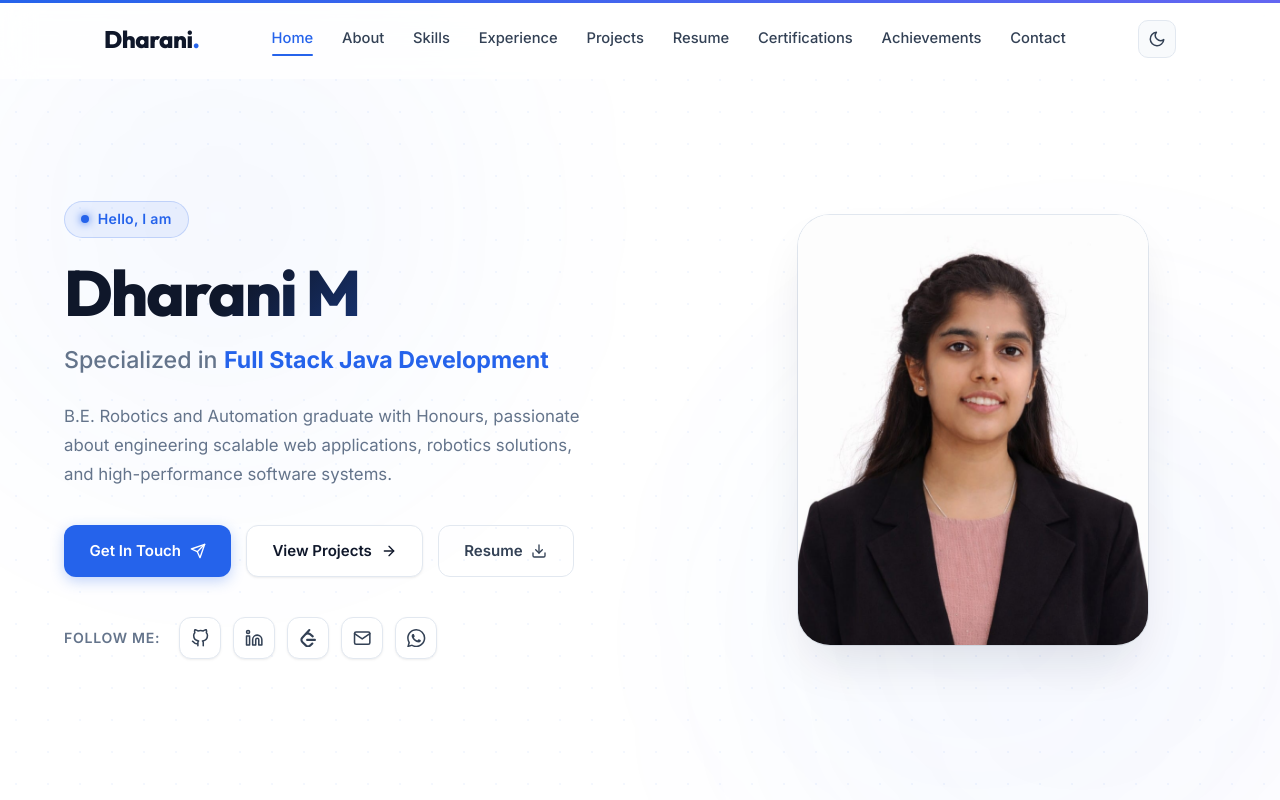
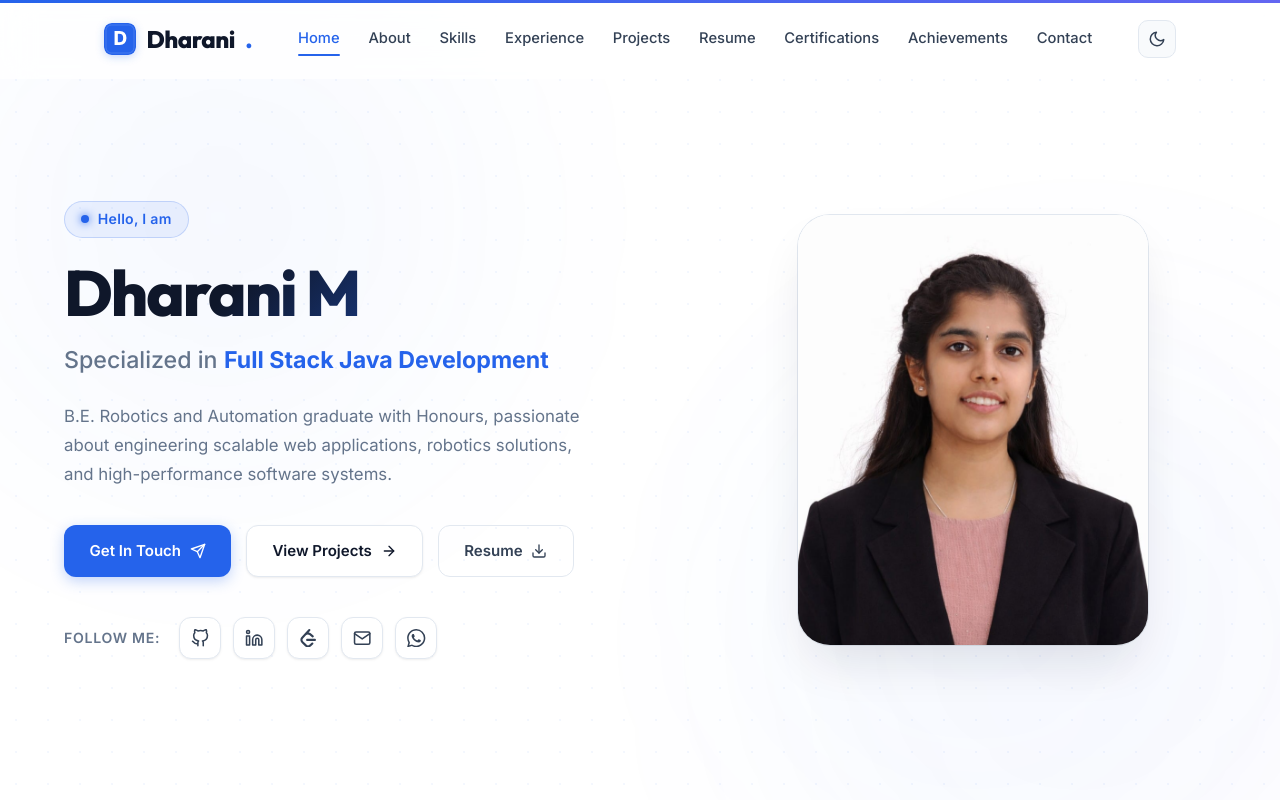
Before and after one commit to dharani-moorthy/dharani-portfolio, a React (Vite) app: page / in a window 1280 px wide. Shown: the top 800 px of the page. Built offline with nearby package versions, Linux system fonts and the light colour scheme.

Commit message:
Add professional monogram logo for navbar, footer, and browser favicon

```diff
--- a/index.html
+++ b/index.html
@@ -2,7 +2,7 @@
 <html lang="en">
   <head>
     <meta charset="UTF-8" />
-    <link rel="icon" type="image/svg+xml" href="/vite.svg" />
+    <link rel="icon" type="image/svg+xml" href="/logo.svg" />
     <meta name="viewport" content="width=device-width, initial-scale=1.0" />
     <meta name="description" content="Dharani M - Full Stack Java & Web Developer | Robotics Engineer. Premium personal portfolio website showcasing projects, skills, and experience." />
 
--- a/src/components/Footer/Footer.jsx
+++ b/src/components/Footer/Footer.jsx
@@ -9,7 +9,10 @@ const Footer = () => {
       <div className={styles.container}>
         <div className={styles.top}>
           <div className={styles.brand}>
-            <h2>Dharani<span>.</span></h2>
+            <div className={styles.brandLogo}>
+              <img src="/logo.svg" alt="Dharani Logo" className={styles.logoIcon} />
+              <h2>Dharani<span>.</span></h2>
+            </div>
             <p>Building scalable web applications, robotics solutions, and software systems.</p>
           </div>
 
--- a/src/components/Footer/Footer.module.css
+++ b/src/components/Footer/Footer.module.css
@@ -17,9 +17,24 @@
   margin-bottom: 3.5rem;
 }
 
+.brandLogo {
+  display: flex;
+  align-items: center;
+  gap: 0.75rem;
+  margin-bottom: 0.8rem;
+}
+
+.brandLogo .logoIcon {
+  width: 36px;
+  height: 36px;
+  border-radius: 9px;
+  object-fit: contain;
+  box-shadow: 0 2px 8px rgba(37, 99, 235, 0.25);
+}
+
 .brand h2 {
   font-size: 1.8rem;
-  margin-bottom: 0.8rem;
+  margin-bottom: 0;
   font-family: 'Outfit', sans-serif;
   color: var(--text-primary);
   letter-spacing: -0.02em;
--- a/src/components/Navbar/Navbar.jsx
+++ b/src/components/Navbar/Navbar.jsx
@@ -39,6 +39,7 @@ const Navbar = () => {
       <div className={styles.navContainer}>
         <div className={styles.logo}>
           <Link to="home" smooth={true} duration={500}>
+            <img src="/logo.svg" alt="Dharani Logo" className={styles.logoIcon} />
             Dharani<span className={styles.accent}>.</span>
           </Link>
         </div>
--- a/src/components/Navbar/Navbar.module.css
+++ b/src/components/Navbar/Navbar.module.css
@@ -38,12 +38,30 @@
   padding: 0 5%;
 }
 
-.logo {
+.logo a {
+  display: flex;
+  align-items: center;
+  gap: 0.65rem;
   font-family: 'Outfit', sans-serif;
   font-size: 1.5rem;
   font-weight: 800;
   cursor: pointer;
   letter-spacing: -0.02em;
+  color: var(--text-primary);
+  text-decoration: none;
+}
+
+.logoIcon {
+  width: 32px;
+  height: 32px;
+  border-radius: 8px;
+  object-fit: contain;
+  box-shadow: 0 2px 8px rgba(37, 99, 235, 0.25);
+  transition: transform 0.25s ease;
+}
+
+.logo a:hover .logoIcon {
+  transform: rotate(-6deg) scale(1.08);
 }
 
 .accent {
```
Also changed, not shown: public/logo.svg (added).
